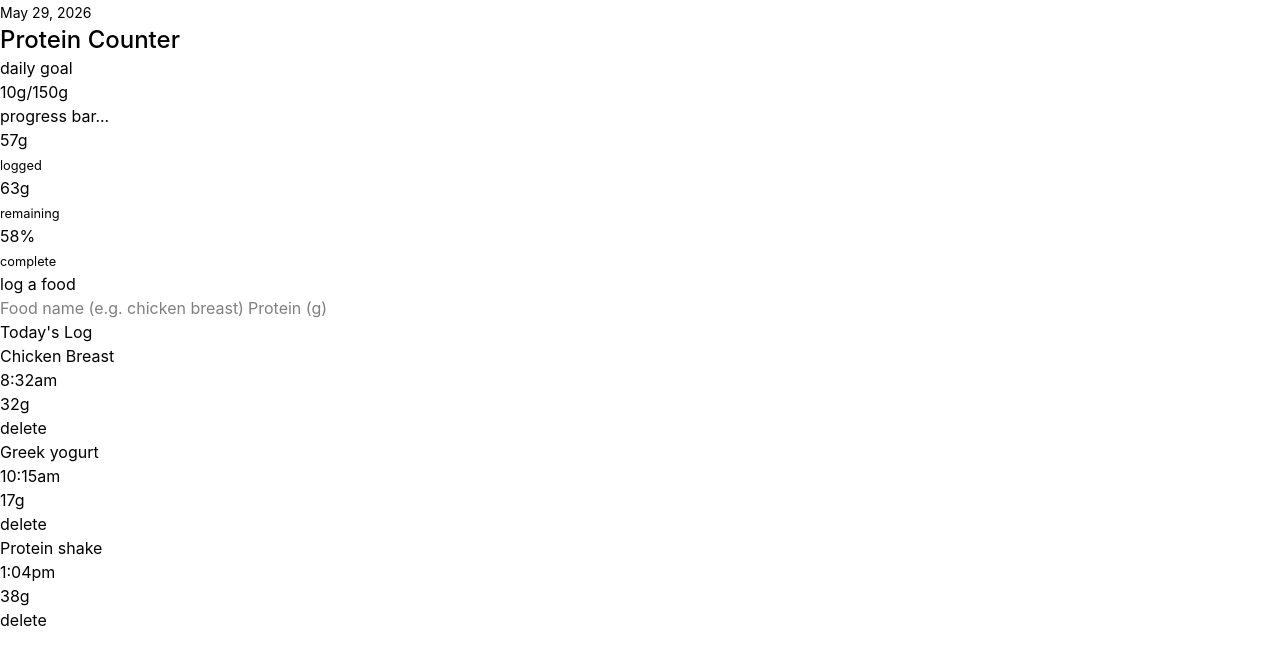
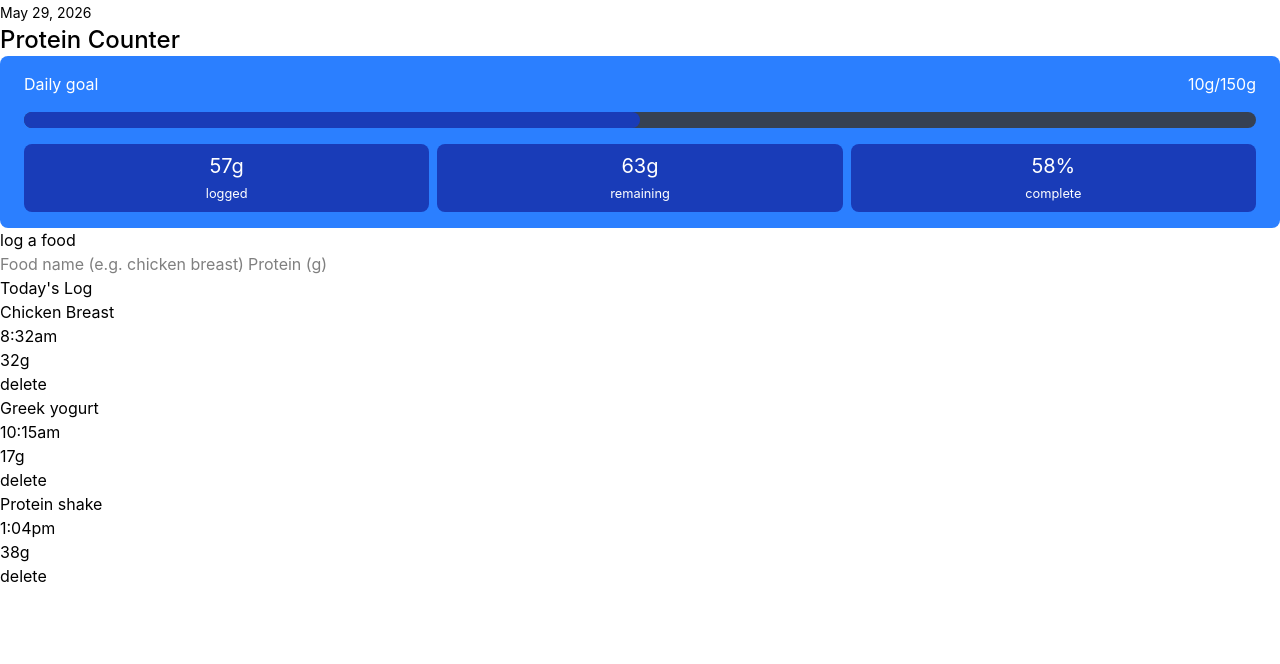
Before and after one commit to rumbawajomar/protein-counter, a React (Vite) app: page / in a window 1280 px wide. Shown: the top 664 px of the page. Built offline with nearby package versions, Linux system fonts and the light colour scheme.

Commit message:
Update Progress styles

```diff
--- a/src/components/Progress.jsx
+++ b/src/components/Progress.jsx
@@ -1,22 +1,24 @@
 export default function Progress() {
   return (
-    <div>
-      <div>
-        <p>daily goal</p>
+    <div className="px-6 py-4 bg-blue-500 rounded-lg text-white">
+      <div className="flex justify-between mb-4">
+        <p>Daily goal</p>
         <p>10g/150g</p>
       </div>
-      <div>progress bar...</div>
-      <div>
-        <div>
-          <p>57g</p>
+      <div className="w-full h-4 bg-gray-700 rounded-full mb-4">
+        <div className="w-1/2 h-4 bg-blue-800 rounded-full"></div>
+      </div>
+      <div className="flex gap-2 text-center">
+        <div className="text-white bg-blue-800 w-1/3 py-2 rounded-lg">
+          <p className="text-xl">57g</p>
           <small>logged</small>
         </div>
-        <div>
-          <p>63g</p>
+        <div className="text-white bg-blue-800 w-1/3 py-2 rounded-lg">
+          <p className="text-xl">63g</p>
           <small>remaining</small>
         </div>
-        <div>
-          <p>58%</p>
+        <div className="text-white bg-blue-800 w-1/3 py-2 rounded-lg">
+          <p className="text-xl">58%</p>
           <small>complete</small>
         </div>
       </div>
```
